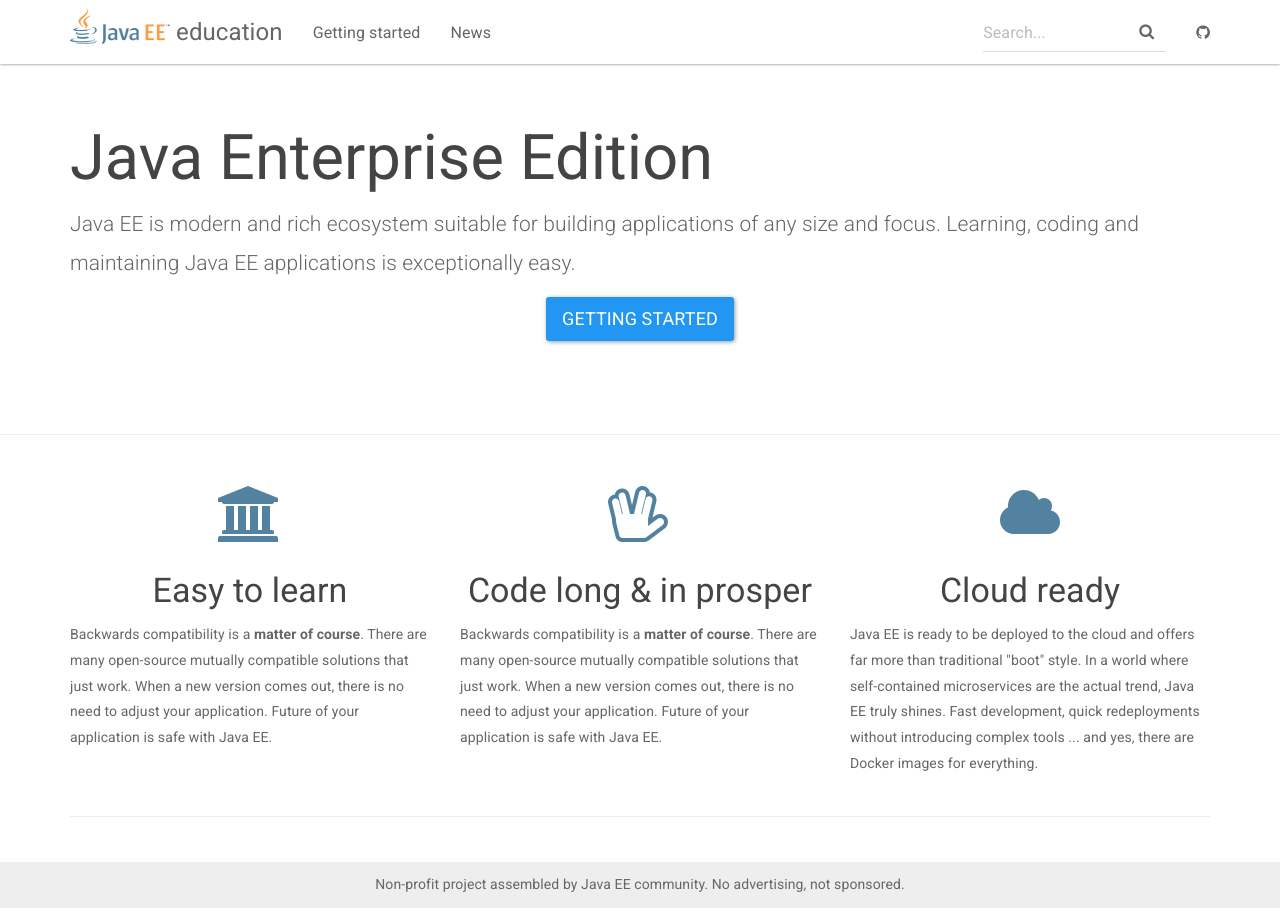
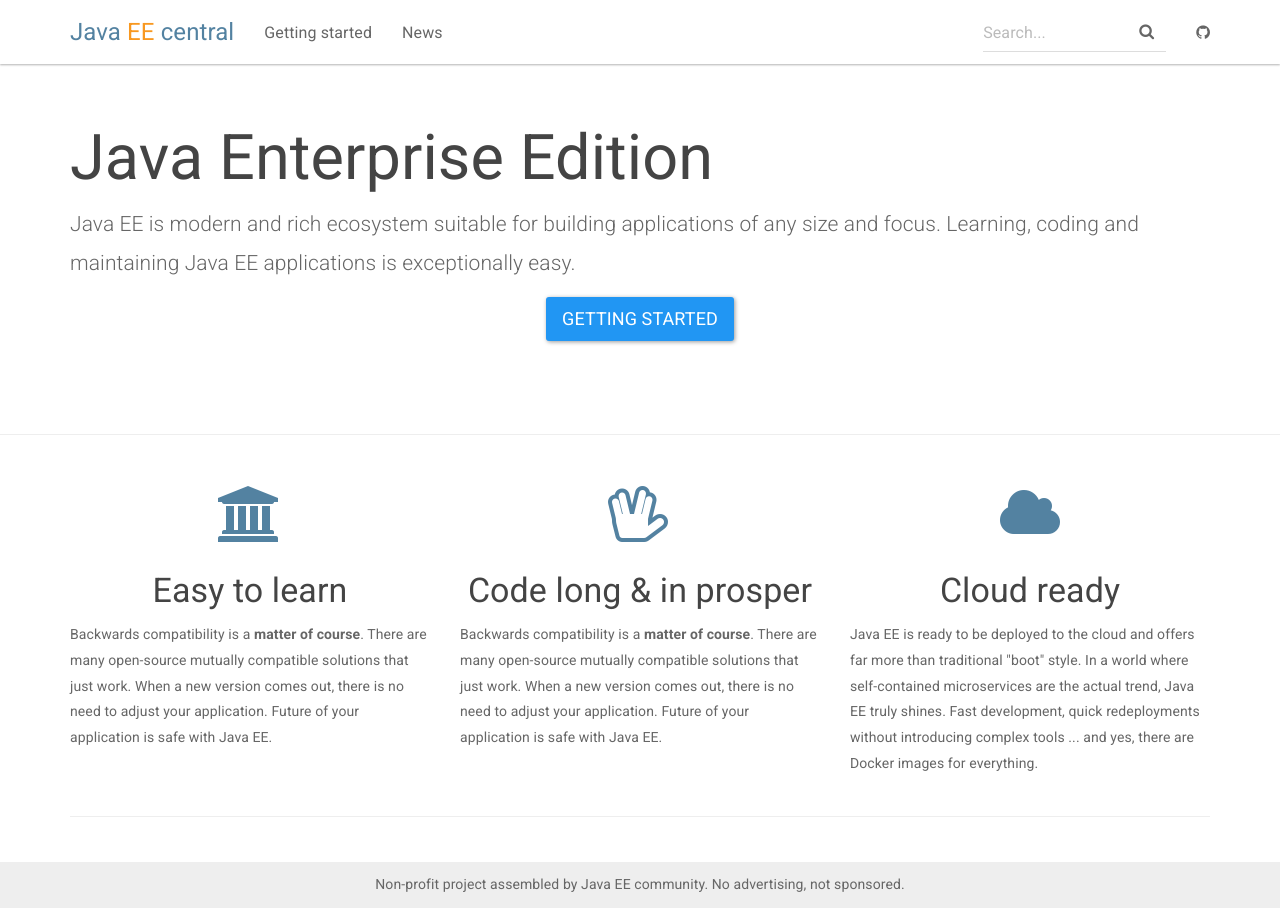
Before and after one commit to aksakalli/jekyll-doc-theme, a Jekyll site: the page built from index.html, in a window 1280 px wide. Built offline with Jekyll 4.4.1, drawn with Linux system fonts in a browser that asks for light colours; nearby versions of some CDN libraries.

Commit message:
EE central branding

```diff
--- a/_config.yml
+++ b/_config.yml
@@ -1,11 +1,11 @@
 # Site settings
-title: Java EE is cool !
-email: your-email@domain.com
+title: Java EE Central
+email: pavelpscheidl@gmail.com
 description: > # Jekyll Template for Project Websites
   Java EE tutorials, news, tips and tricks.
 
 baseurl: "" # the subpath of your site, e.g. /blog/
-url: https://aksakalli.github.io/jekyll-doc-theme # the base hostname & protocol for your site
+url: https://javaee-cool.github.io/ # the base hostname & protocol for your site
 git_address: https://github.com/aksakalli/jekyll-doc-theme
 git_edit_address: https://github.com/aksakalli/jekyll-doc-theme/blob/gh-pages
 
--- a/_includes/topnav.html
+++ b/_includes/topnav.html
@@ -8,7 +8,9 @@
         <span class="icon-bar"></span>
       </button>
             <a class="navbar-brand" href="{{ site.baseurl }}/">
-                <span><img src="{{site.baseurl}}/img/ee_logo.png" style="margin-top: -14px; width:100px;"></span> education
+                <span><div style="color: #5382A1;  display: inline-block;">Java</div>
+  <div style="color: #F89820;  display: inline-block;">EE</div>
+  <div style="color: #5382A1;  display: inline-block;">central</div></span>
             </a>
         </div>
         <div id="navbar" class="collapse navbar-collapse">
```
